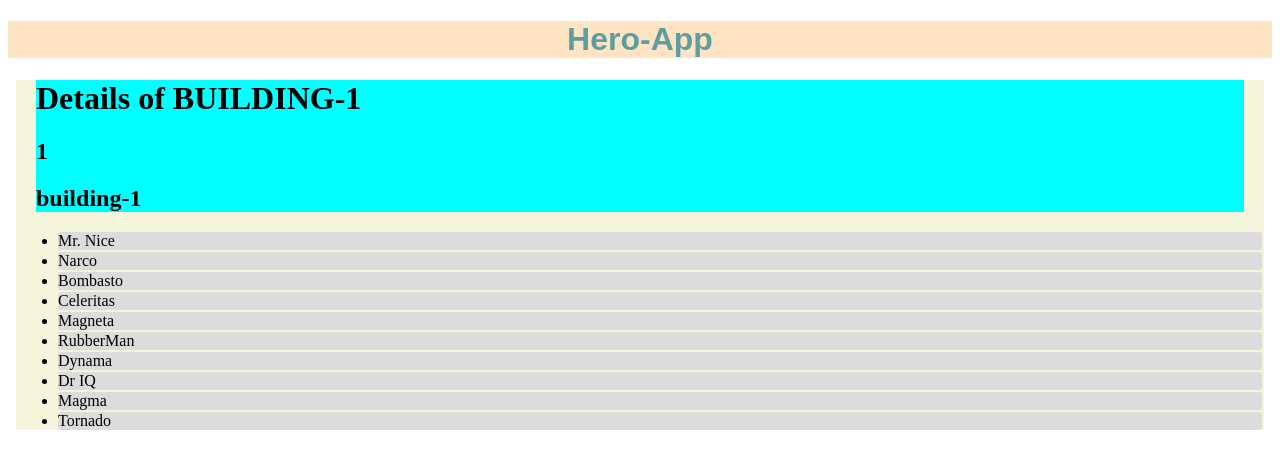
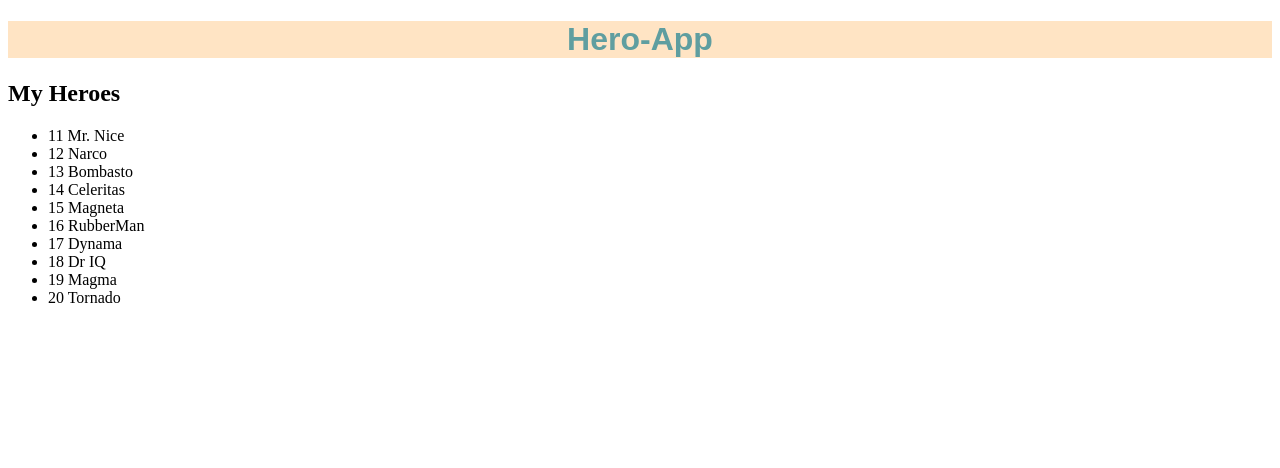
Before and after one commit to thoopalliamar/hero-app, an Angular app: page / in a window 1280 px wide. Shown: the top 468 px of the page. Built offline with nearby package versions, Linux system fonts and the light colour scheme.

Commit message:
list displayed-cleanwiht if

```diff
--- a/src/app/heros/heros.component.html
+++ b/src/app/heros/heros.component.html
@@ -1,17 +1,20 @@
-<body>
-<!-- <input  [(ngModel)]="hero.id" placeholder="id">
-<input [(ngModel)]="hero.name" placeholder="name">
-<input [(ngModel)]="hero.desc" placeholder="desc"> -->
+<h2>My Heroes</h2>
+<ul class="heroes">
+  <li *ngFor="let hero of heroes"
+    [class.selected]="hero === selectedHero"
+    (click)="onSelect(hero)">
+    <span class="badge">{{hero.id}}</span> {{hero.name}}
+  </li>
+</ul>
 
-<!-- <button (click)=additem(input.value,input1.value,input2.value)>Click Here to add to list</button>-->
-<div class='projectstyle'>
-<h1>Details of {{hero.name | uppercase}}</h1>
-<h2>{{hero.id }}</h2>
-<h2>{{hero.name}}</h2>
-<h2>{{hero.desc}}</h2>
+<div *ngIf="selectedHero">
+
+  <h2>{{selectedHero.name | uppercase}} Details</h2>
+  <div><span>id: </span>{{selectedHero.id}}</div>
+  <div>
+    <label>name:
+      <input [(ngModel)]="selectedHero.name" placeholder="name">
+    </label>
+  </div>
+
 </div>
-
-<ul>
-  <li class="listdesign" *ngFor="let temphero of localherolist" (click)=selected(temphero)>{{temphero.name}}</li>
-</ul>
-</body>
--- a/src/app/heros/heros.component.ts
+++ b/src/app/heros/heros.component.ts
@@ -9,24 +9,17 @@
 })
 export class HerosComponent implements OnInit {
 
-    hero : Hero ={
-    id:1,
-    name :'building-1'
-  }
-  localherolist = heros;
+  heroes = heros;
 
-  selected(hero){
-    this.hero=hero;
-  }
-  // heroList:Herolist;
-  // additem(id,name,desc){
-  //   this.hero.id=id;
-  //   this.hero.name=name;
-  //   this.hero.desc=desc;
-   // this.heroList.heros.push(this.hero);
- //  constructor() { }
+  selectedHero: Hero;
+
+
+  constructor() { }
 
   ngOnInit() {
   }
 
+  onSelect(hero: Hero): void {
+    this.selectedHero = hero;
+  }
 }
```
